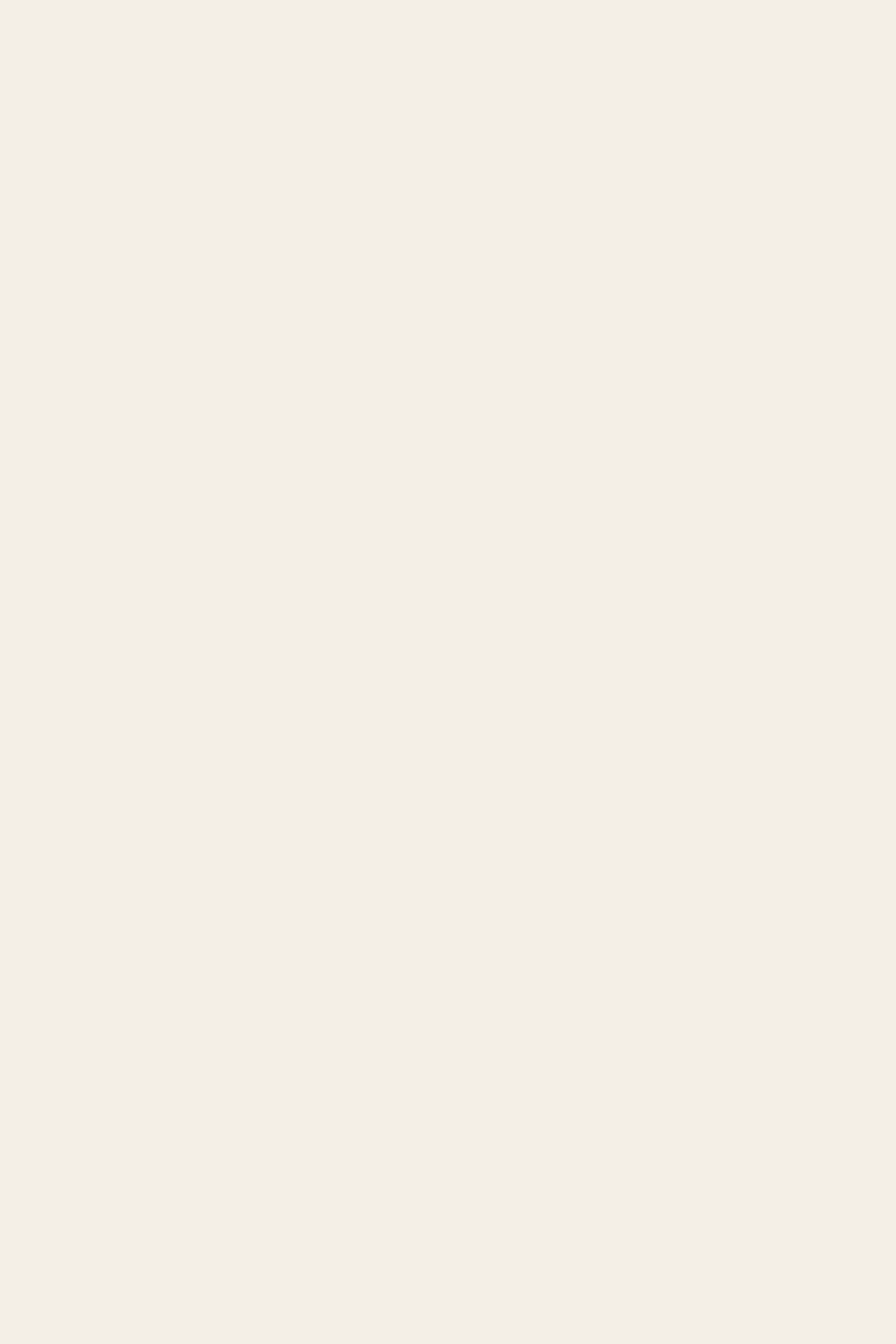
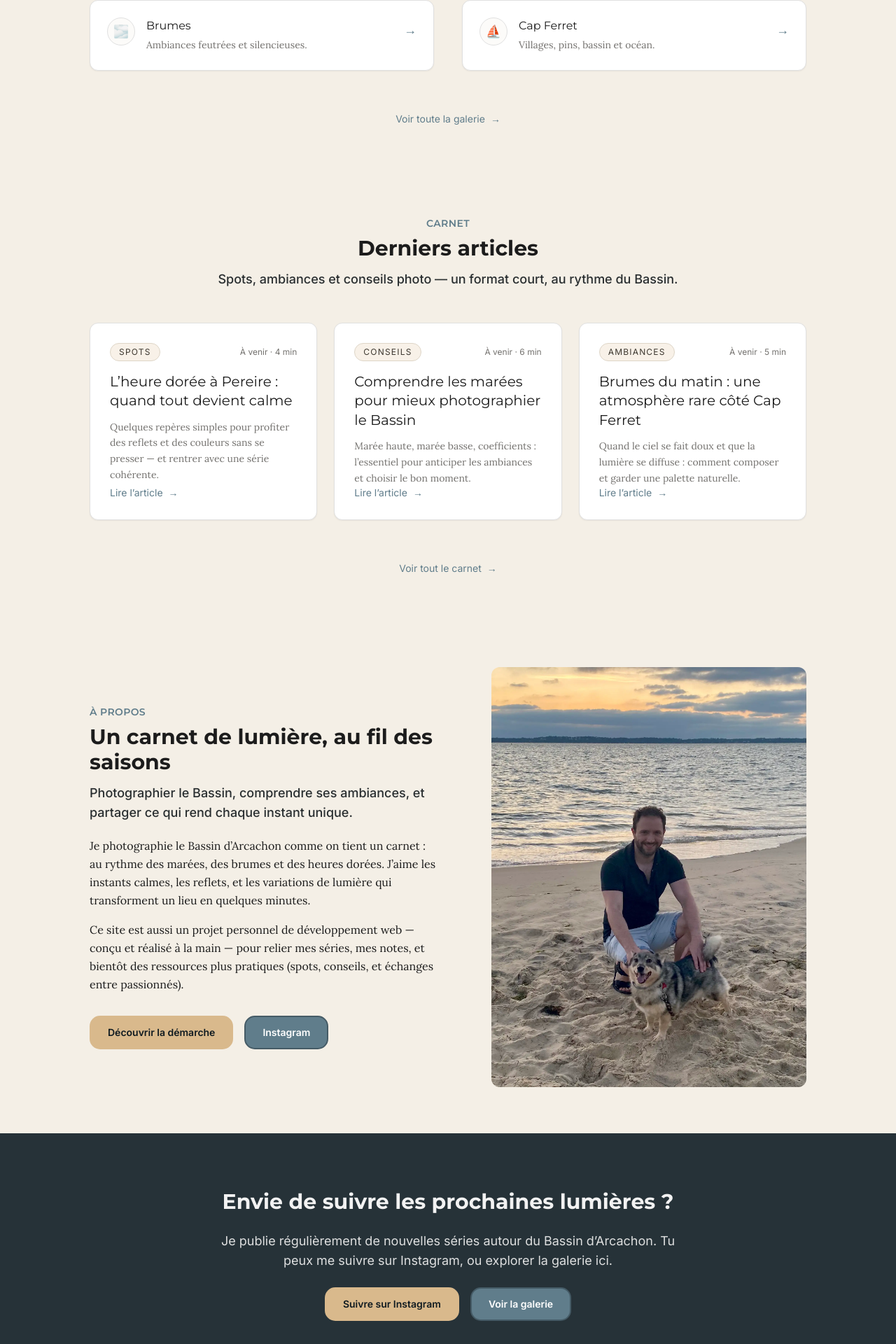
Before and after one commit to julienlisita/lumieredarcachon, a Next.js app: page / in a window 1280 px wide. Shown: the part 2966-4886 px from the top of the page at 70% size. Before the commit the page ends 2641 px from the top, so only its background shows below. Built offline with nearby package versions, Linux system fonts and the light colour scheme; a web font is replaced by a local one.

Commit message:
feat(home): assemble homepage sections

```diff
--- a/src/components/pages/Home.tsx
+++ b/src/components/pages/Home.tsx
@@ -1,13 +1,21 @@
 // src/components/pages/Home.tsx
 
+import AboutTeaser from '../home/AboutTeaser';
 import BestOfPhotosSection from '../home/BestOfPhotosSection';
+import ExploreSection from '../home/ExploreSection';
+import FinalCtaHome from '../home/FinalCtaHome';
 import Hero from '../home/Hero';
+import JournalTeaser from '../home/JournalTeaser';
 
 export default function Home() {
   return (
     <div>
       <Hero />
       <BestOfPhotosSection />
+      <ExploreSection />
+      <JournalTeaser />
+      <AboutTeaser />
+      <FinalCtaHome />
     </div>
   );
 }
```
